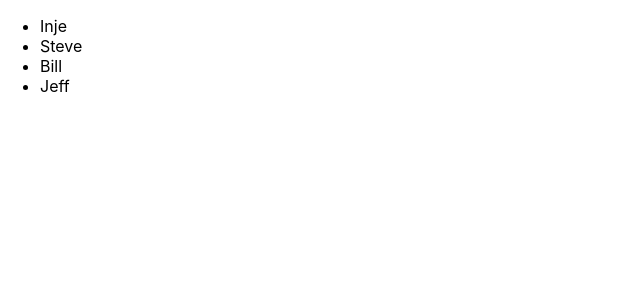
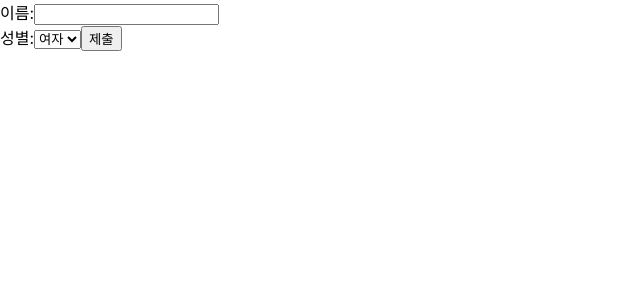
Before and after one commit to IDsebin/React_prac, a React (Create React App) app: page / in a window 1280 px wide. Shown: the top 300 px of the page, without its empty margins (0-640 px from the left). Built offline with nearby package versions, Linux system fonts and the light colour scheme.

Commit message:
form태크

```diff
--- /dev/null
+++ b/src/chapter_11/SIgnUo.jsx
@@ -0,0 +1,41 @@
+import React, {useState} from "react";
+
+function SignUp(props){
+
+    const [name, setName] = useState("");
+    const [gender, setGender] = useState("여자");
+
+    const handleChangeName = (event) =>{
+        setName(event.target.value);
+    };
+
+    const handleChangeGender = (event) =>{
+        setGender(event.target.value);
+    };
+
+    const handleSubmit = (event) =>{
+        alert(`이름: ${name}, 성별: ${gender}`);
+        event.preventDefault();
+    };
+
+    return(
+        <form onSubmit={handleSubmit}>
+            <label>
+                이름:
+                <input type="text" value={name} onChange={handleChangeName} />
+            </label>
+            <br />
+            <label>
+                성별:
+                <select value={gender} onChange={handleChangeGender}>
+                    <option value="여자">여자</option>
+                    <option value="남자">남자</option>
+                </select>
+            </label>
+            <button type="submit">제출</button>
+        </form>
+    );
+
+}
+
+export default SignUp;
--- a/src/index.js
+++ b/src/index.js
@@ -11,12 +11,13 @@
 import ConfirmButton from "./chapter_08/ConfirmButton";
 import LandingPage from "./chapter_09/LandingPage";
 import AttendenceBook from "./chpater_10/AttendenceBook";
+import SignUp from "./chapter_11/SIgnUo";
 
 // createRoot를 사용하여 root를 생성합니다.
 const root = ReactDOM.createRoot(document.getElementById("root"));
 root.render(
   <React.StrictMode>
-    <AttendenceBook />
+    <SignUp />
   </React.StrictMode>
 );
 
```
